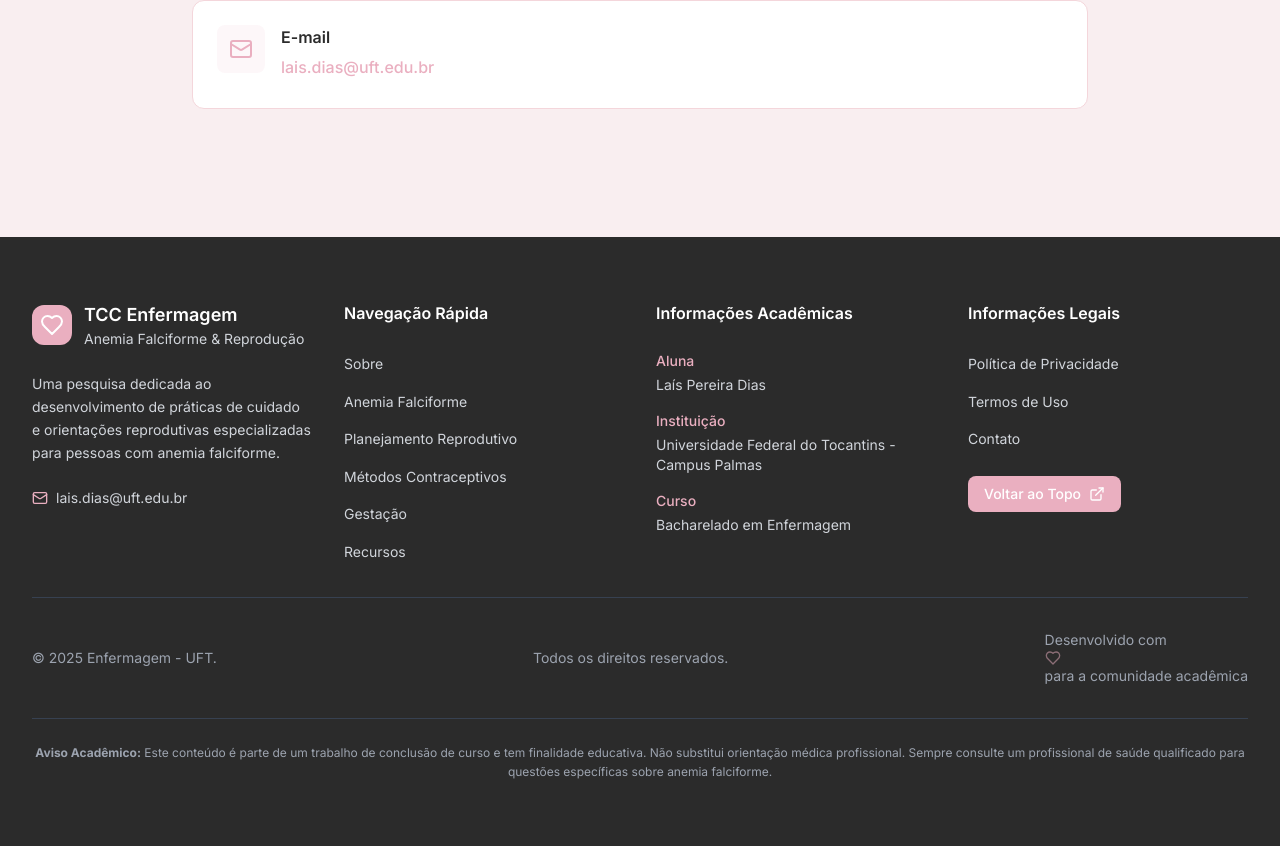
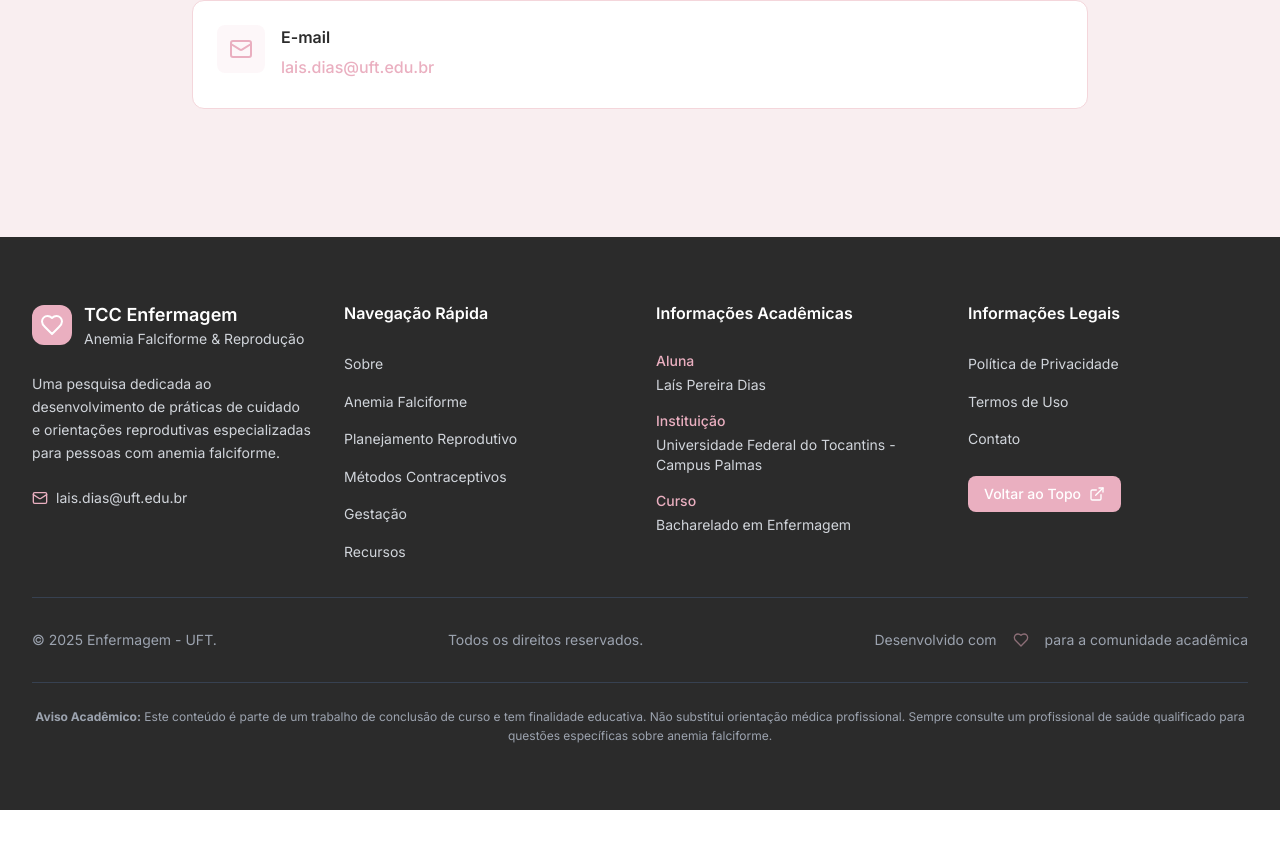
Before and after one commit to iagorlrnc/modeloVI, a React (Vite) app: page / in a window 1280 px wide. Shown: the part 10522-11368 px from the top of the page. After the commit the page ends 11332 px from the top, so only its background shows below. Built offline with nearby package versions, Linux system fonts and the light colour scheme.

Commit message:
updateFoote

```diff
--- a/src/components/Footer.tsx
+++ b/src/components/Footer.tsx
@@ -137,9 +137,9 @@ const Footer: React.FC = () => {
           <div className="flex items-center space-x-4">
             <div className="text-gray-400 text-sm">
               Desenvolvido com
-
-            <span><Heart className="w-4 h-4 text-accent animate-pulse" /></span>
-
+            </div>
+            <Heart className="w-4 h-4 text-accent animate-pulse" />
+            <div className="text-gray-400 text-sm">
               para a comunidade acadêmica
             </div>
           </div>
```
